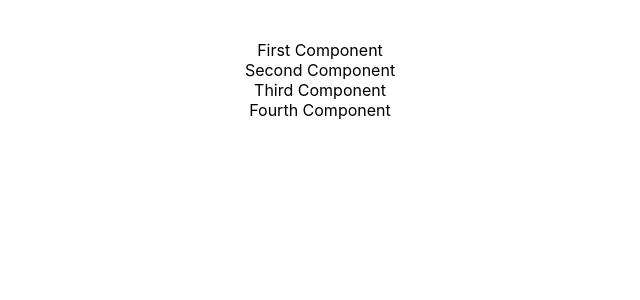
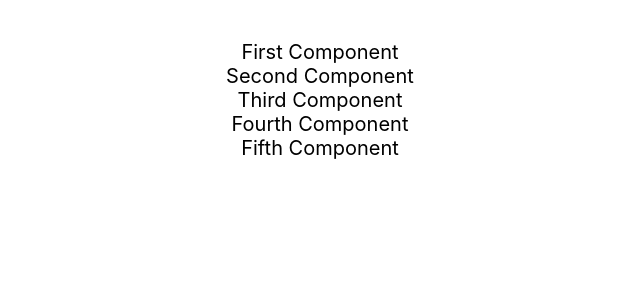
Before and after one commit to thakkardhavalc/todo-app, a React (Create React App) app: page / in a window 1280 px wide. Shown: the top 300 px of the page, without its empty margins (320-960 px from the left). Built offline with nearby package versions, Linux system fonts and the light colour scheme; the HTML template or start-up script is replaced by a standard one.

Commit message:
added methods and components

```diff
--- a/src/App.css
+++ b/src/App.css
@@ -1,3 +1,4 @@
 .App {
   text-align: center;
+  font-size: 20px;
 }
--- a/src/App.js
+++ b/src/App.js
@@ -1,5 +1,9 @@
 import './App.css';
-import {Component} from 'react'
+import FirstComponent from './components/learning-examples/FirstComponent'
+import { FifthComponent } from './components/learning-examples/FirstComponent';
+import SecondComponent from './components/learning-examples/SecondComponent'
+import ThirdComponent from './components/learning-examples/ThirdComponent'
+import FourthComponent from './components/learning-examples/FourthComponent';
 
 function App() {
   return (
@@ -8,46 +12,9 @@
       <SecondComponent></SecondComponent>
       <ThirdComponent></ThirdComponent>
       <FourthComponent></FourthComponent>
+      <FifthComponent></FifthComponent>
     </div>
   )
 }
 
-function FirstComponent() {
-  return (
-    <div className="FirstComponent">
-      First Component
-    </div>
-  )
-}
-
-function SecondComponent() {
-  return (
-    <div className="SecondComponent">
-      Second Component
-    </div>
-  )
-}
-
-class ThirdComponent extends Component{
-
-  render() {
-    return (
-      <div className="ThirdComponent">
-        Third Component
-      </div>
-    )
-  }
-}
-
-class FourthComponent extends Component{
-
-  render() {
-    return (
-      <div className="FourthComponent">
-        Fourth Component
-      </div>
-    )
-  }
-}
-
 export default App;
--- /dev/null
+++ b/src/components/learning-examples/FirstComponent.jsx
@@ -0,0 +1,15 @@
+export default function FirstComponent() {
+    return (
+      <div className="FirstComponent">
+        First Component
+      </div>
+    )
+}
+
+export function FifthComponent() {
+    return (
+      <div className="FifthComponent">
+        Fifth Component
+      </div>
+    )
+}
--- /dev/null
+++ b/src/components/learning-examples/FourthComponent.jsx
@@ -0,0 +1,12 @@
+import {Component} from 'react';
+
+export default class FourthComponent extends Component{
+
+  render() {
+    return (
+      <div className="FourthComponent">
+        Fourth Component
+      </div>
+    )
+  }
+}
--- /dev/null
+++ b/src/components/learning-examples/SecondComponent.jsx
@@ -0,0 +1,7 @@
+export default function SecondComponent() {
+    return (
+      <div className="SecondComponent">
+        Second Component
+      </div>
+    )
+}
--- /dev/null
+++ b/src/components/learning-examples/ThirdComponent.jsx
@@ -0,0 +1,12 @@
+import {Component} from 'react';
+
+export default class ThirdComponent extends Component{
+
+  render() {
+    return (
+      <div className="ThirdComponent">
+        Third Component
+      </div>
+    )
+  }
+}
```
